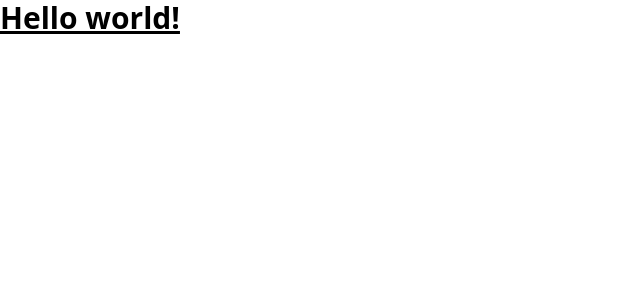
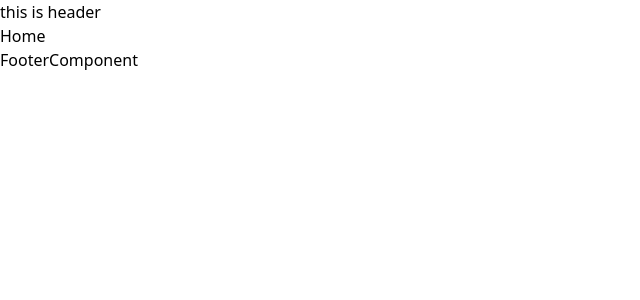
Before and after one commit to NabinIslam/deal-four-wheel-client, a React (Vite) app: page / in a window 1280 px wide. Shown: the top 300 px of the page, without its empty margins (0-640 px from the left). Built offline with nearby package versions, Linux system fonts and the light colour scheme.

Commit message:
react router setup done

```diff
--- a/package.json
+++ b/package.json
@@ -12,7 +12,8 @@
     "flowbite": "^1.5.4",
     "flowbite-react": "^0.3.5",
     "react": "^18.2.0",
-    "react-dom": "^18.2.0"
+    "react-dom": "^18.2.0",
+    "react-router-dom": "^6.4.3"
   },
   "devDependencies": {
     "@types/react": "^18.0.24",
--- a/src/App.jsx
+++ b/src/App.jsx
@@ -1,7 +1,10 @@
+import { RouterProvider } from 'react-router-dom';
+import router from './routes/Router';
+
 function App() {
   return (
     <div>
-      <h1 className="text-3xl font-bold underline">Hello world!</h1>
+      <RouterProvider router={router} />
     </div>
   );
 }
--- /dev/null
+++ b/src/components/FooterComponent.jsx
@@ -0,0 +1,9 @@
+import React from 'react'
+
+const FooterComponent = () => {
+  return (
+    <div>FooterComponent</div>
+  )
+}
+
+export default FooterComponent
--- /dev/null
+++ b/src/components/Header.jsx
@@ -0,0 +1,7 @@
+import React from 'react';
+
+const Header = () => {
+  return <div>this is header</div>;
+};
+
+export default Header;
--- /dev/null
+++ b/src/layouts/Root.jsx
@@ -0,0 +1,16 @@
+import React from 'react';
+import { Outlet } from 'react-router-dom';
+import FooterComponent from '../components/FooterComponent';
+import Header from '../components/Header';
+
+const Root = () => {
+  return (
+    <div>
+      <Header />
+      <Outlet />
+      <FooterComponent />
+    </div>
+  );
+};
+
+export default Root;
--- /dev/null
+++ b/src/pages/ErrorPage.jsx
@@ -0,0 +1,9 @@
+import React from 'react'
+
+const ErrorPage = () => {
+  return (
+    <div>ErrorPage</div>
+  )
+}
+
+export default ErrorPage
--- /dev/null
+++ b/src/pages/Home.jsx
@@ -0,0 +1,9 @@
+import React from 'react'
+
+const Home = () => {
+  return (
+    <div>Home</div>
+  )
+}
+
+export default Home
--- /dev/null
+++ b/src/routes/Router.jsx
@@ -0,0 +1,20 @@
+import { createBrowserRouter } from 'react-router-dom';
+import Root from '../layouts/Root';
+import ErrorPage from '../pages/ErrorPage';
+import Home from '../pages/Home';
+
+const router = createBrowserRouter([
+  {
+    path: '/',
+    element: <Root />,
+    errorElement: <ErrorPage />,
+    children: [
+      {
+        path: '/',
+        element: <Home />,
+      },
+    ],
+  },
+]);
+
+export default router;
```
Also changed, not shown: 1 other file (tests, documents, lock files or other folders).
